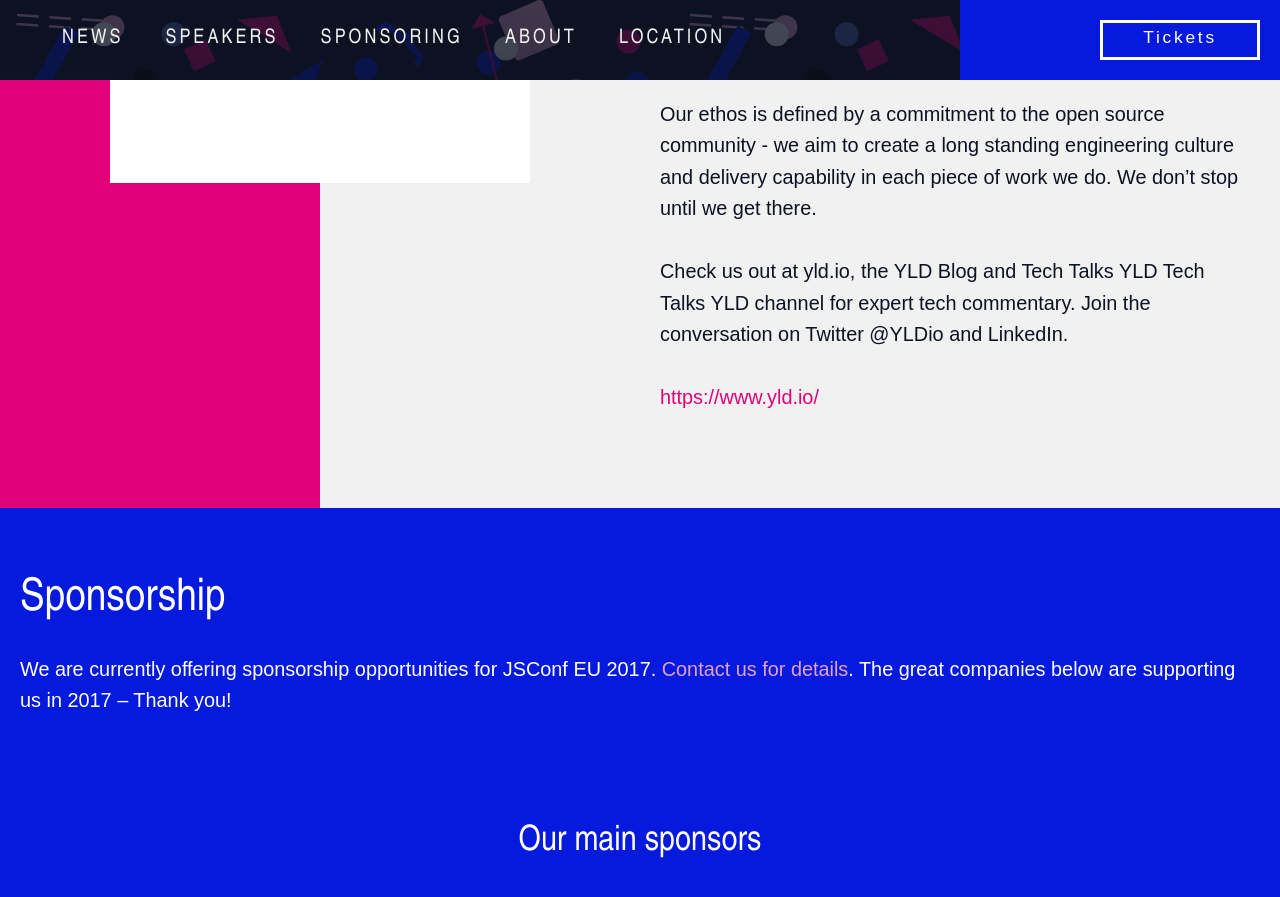
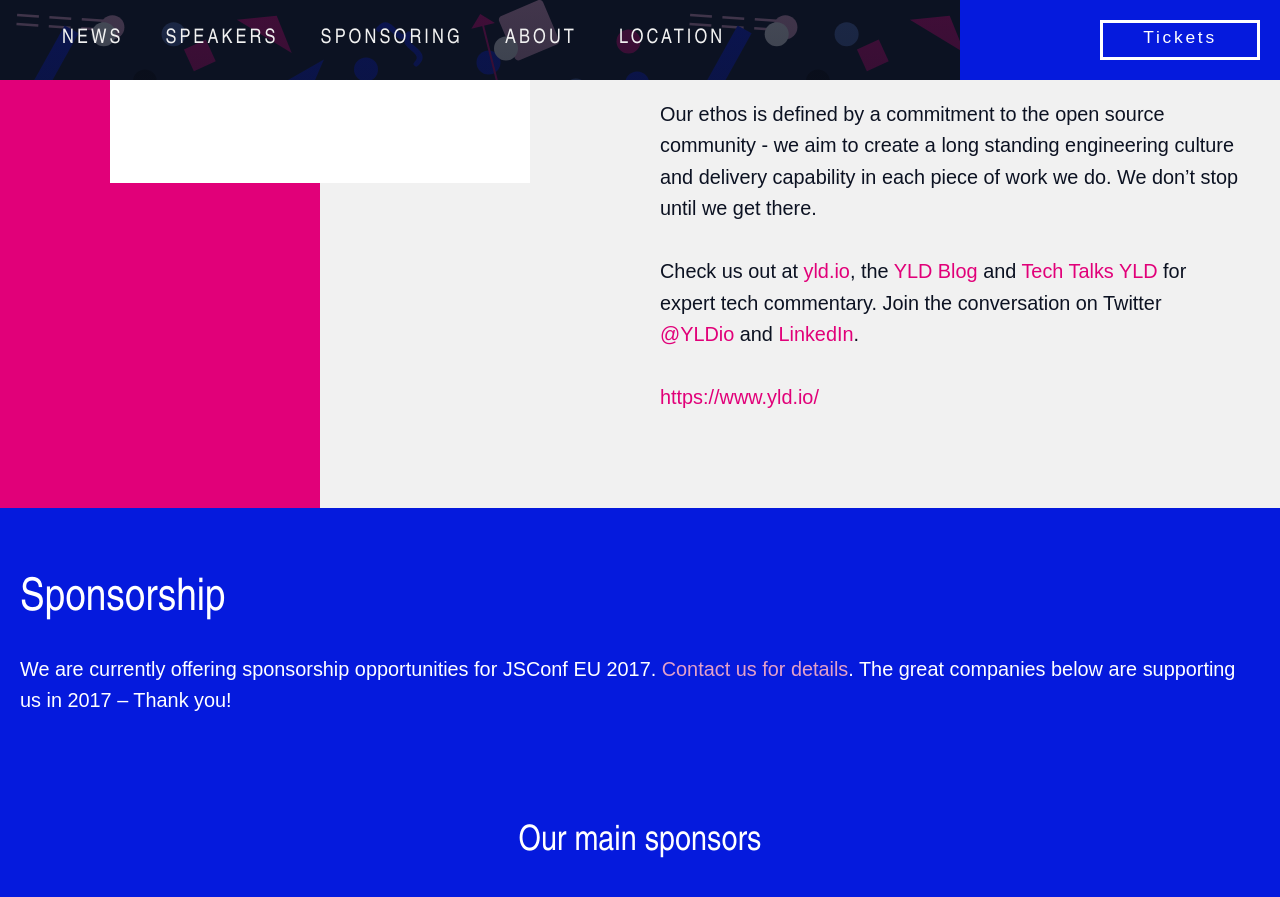
Before and after one commit to jsconf/2017.jsconf.eu, a Jekyll site: the page built from sponsors/_posts/2017-04-16-yld.md, in a window 1280 px wide and 900 px high, scrolled down 575 px. Shown: the top 897 px of the window. Built offline with Jekyll 4.4.1, drawn with Linux system fonts in a browser that asks for light colours; nearby versions of some CDN libraries; comment, search, counter and statistics services are not loaded.

Commit message:
Added links for yld.io

```diff
--- a/sponsors/_posts/2017-04-16-yld.md
+++ b/sponsors/_posts/2017-04-16-yld.md
@@ -14,4 +14,4 @@ We are a software engineering consultancy that augments our clients’ teams wit
 
 Our ethos is defined by a commitment to the open source community - we aim to create a long standing engineering culture and delivery capability in each piece of work we do. We don’t stop until we get there.
 
-Check us out at yld.io, the YLD Blog and Tech Talks YLD Tech Talks YLD channel for expert tech commentary. Join the conversation on Twitter @YLDio and LinkedIn.
+Check us out at [yld.io](https://yld.io), the [YLD Blog](https://blog.yld.io) and [Tech Talks YLD](https://www.youtube.com/channel/UCPXA8SlHzOsPNYlXGKZRPdg/featured) for expert tech commentary. Join the conversation on Twitter [@YLDio](https://twitter.com/YLDio) and [LinkedIn](https://www.linkedin.com/company-beta/5045725/?pathWildcard=5045725).
```
